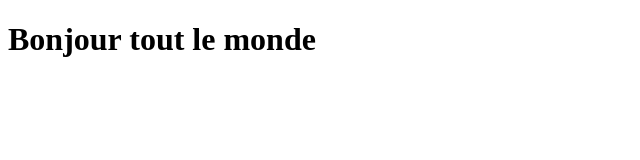
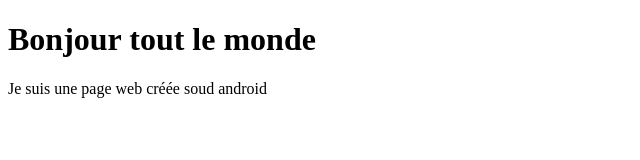
Before and after one commit to patson120/android_repos, a plain HTML site: page code challenge/index.html in a window 1280 px wide. Shown: the whole page, without its empty margins (0-640 px from the left). Drawn offline with Linux system fonts and the light colour scheme.

Commit message:
initialisation du projet sur git hub

```diff
--- a/code challenge/index.html
+++ b/code challenge/index.html
@@ -9,6 +9,7 @@
 
 <body>
   <h1>Bonjour tout le monde</h1>
+  <p>Je suis une page web créée soud android</p>
 </body>
 <script>
   console.log("Bonjour les gars");
```
